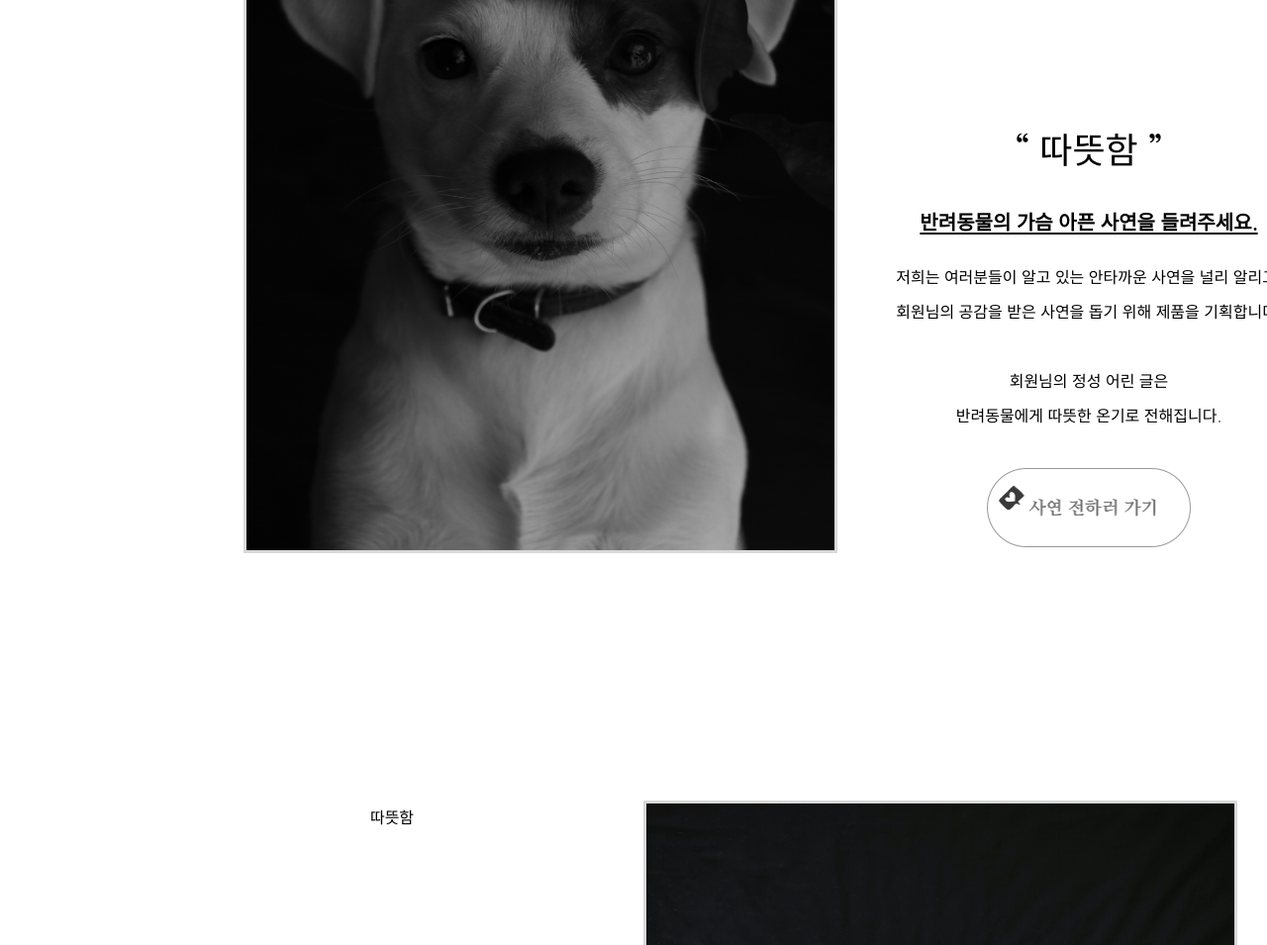
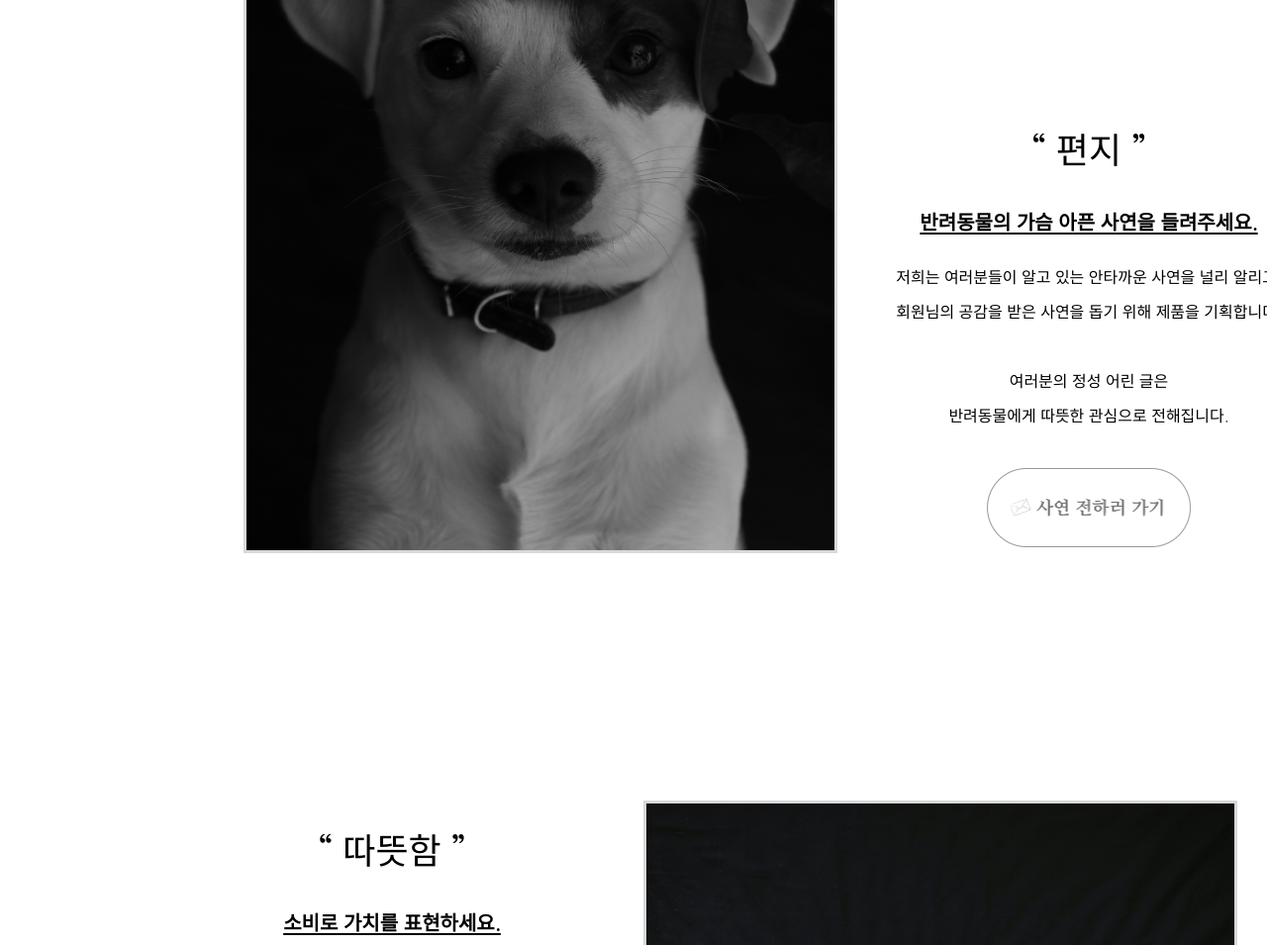
Before and after one commit to well-balanced/warm-warm, a plain HTML site: page index.html in a window 1280 px wide. Shown: the part 560-1515 px from the top of the page at 99% size. Drawn offline with nearby package versions, Linux system fonts and the light colour scheme.

Commit message:
Add about page

```diff
--- a/index.html
+++ b/index.html
@@ -33,21 +33,32 @@
                 <img src="static/images/poor-puppy-1.jpg">
             </article>
             <article class="description">
-                <p class="description-title">“ 따뜻함 ”</p>
+                <p class="description-title">“ 편지 ”</p>
                 <p class="description-subtitle"><strong><u style="text-underline-position: under;">반려동물의 가슴 아픈 사연을 들려주세요.</u></strong></p>
                 저희는 여러분들이 알고 있는 안타까운 사연을 널리 알리고, 회원님의 공감을 받은 사연을 돕기 위해 제품을 기획합니다.
                 <br><br>
-                회원님의 정성 어린 글은
+                여러분의 정성 어린 글은
+                <br>
+                반려동물에게 따뜻한 관심으로 전해집니다.
+                <br>
+                <br>
+                <img style="zoom: 0.5;"src="static/images/go-to-community-letter.png">
+            </article>
+        </section>
+        <section>
+            <article class="description bottom">
+                <p class="description-title">“ 따뜻함 ”</p>
+                <p class="description-subtitle"><strong><u style="text-underline-position: under;">소비로 가치를 표현하세요.</u></strong></p>
+                저희는 운영비를 제외한 모든 수익금을
+                <br>
+                안타까운 반려동물을 위해 사용하고 있습니다.
+                <br><br>
+                여러분의 가치있는 소비는
                 <br>
                 반려동물에게 따뜻한 온기로 전해집니다.
                 <br>
                 <br>
-                <img style="zoom: 0.5;"src="static/images/go-to-community.png">
-            </article>
-        </section>
-        <section>
-            <article class="description bottom">
-                    따뜻함
+                <img style="zoom: 0.5;"src="static/images/go-to-shop-warmth.png">
             </article>
             <article class="photo">
                 <img src="static/images/poor-puppy-3.jpg">
```
Also changed, not shown: static/images/go-to-community-letter.png (added), static/images/go-to-shop-warmth.png (added).
